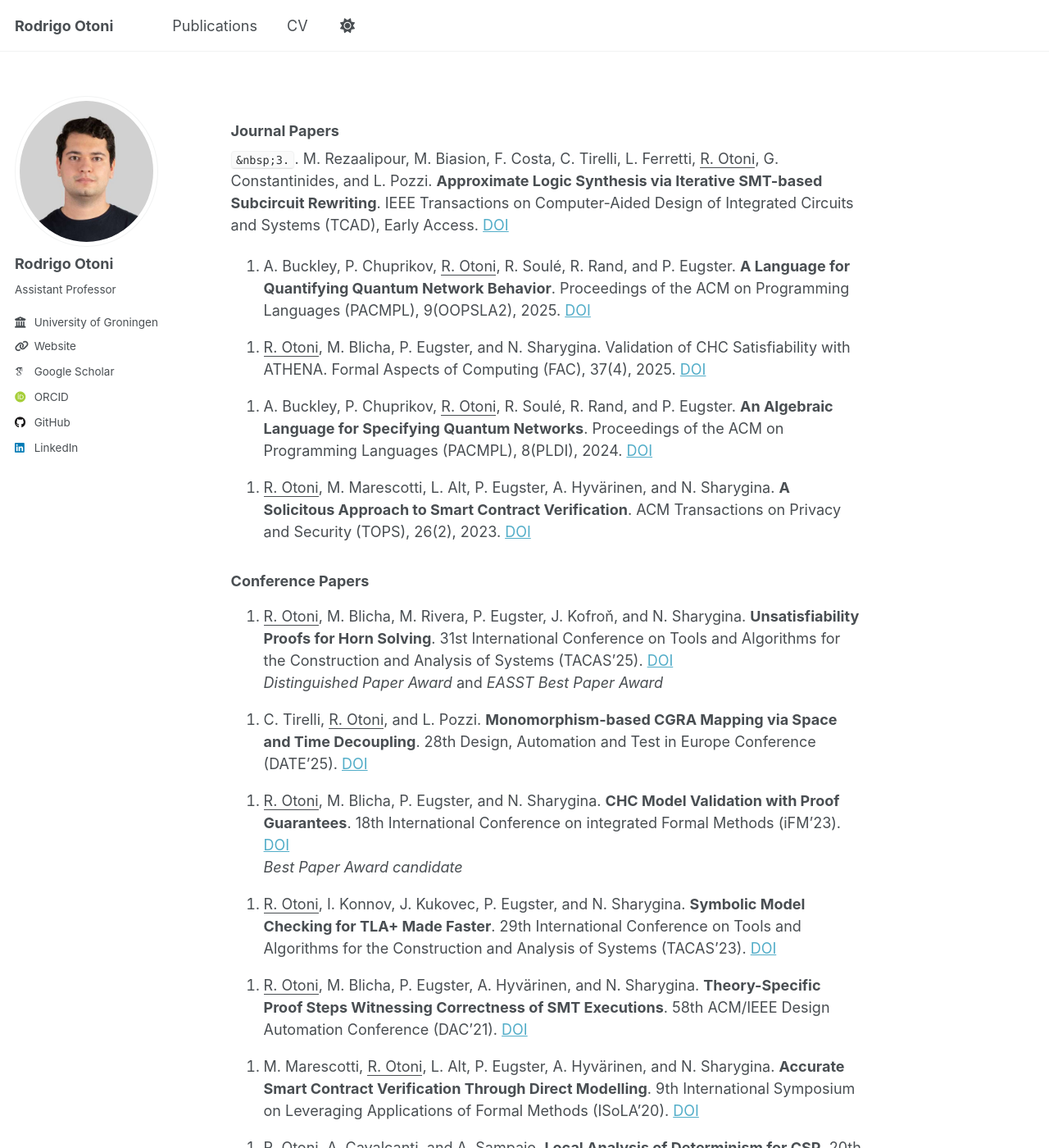
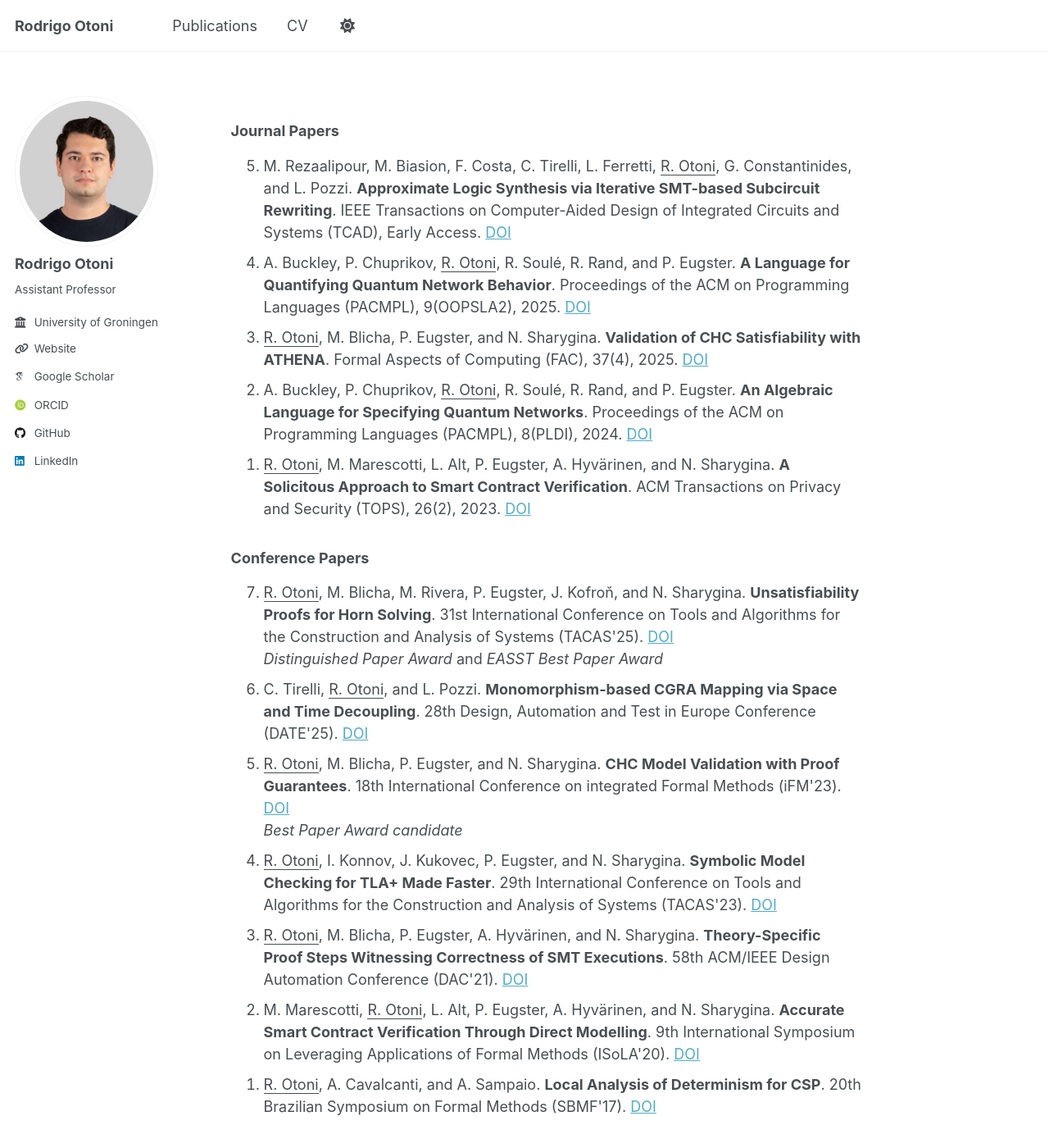
Before and after one commit to rodrigo7491/rodrigo7491.github.io, a Jekyll site: the page built from _pages/publications.md, in a window 1280 px wide and 1400 px high. Shown: the whole window at 82% size. Built offline with Jekyll 4.4.1, drawn with Linux system fonts in a browser that asks for light colours; some web fonts are replaced; part of the change alters nothing that is shown; some of the changed text lies outside the part shown.

Commit message:
update publications

```diff
--- a/_pages/publications.md
+++ b/_pages/publications.md
@@ -5,105 +5,128 @@ author_profile: true
 redirect_from:
 ---
 
+<style>
+li {
+  margin: 10px 0;
+}
+</style>
+
 ### Journal Papers
 
-`&nbsp;3.`. M. Rezaalipour, M. Biasion, F. Costa, C. Tirelli, L. Ferretti, <ins>R. Otoni</ins>, G. Constantinides, and L. Pozzi.
-**Approximate Logic Synthesis via Iterative SMT-based Subcircuit Rewriting**.
+<ol reversed>
+
+<li>
+M. Rezaalipour, M. Biasion, F. Costa, C. Tirelli, L. Ferretti, <ins>R. Otoni</ins>, G. Constantinides, and L. Pozzi.
+<b>Approximate Logic Synthesis via Iterative SMT-based Subcircuit Rewriting</b>.
 IEEE Transactions on Computer-Aided Design of Integrated Circuits and Systems (TCAD), Early Access.
-[DOI](https://doi.org/10.1109/TCAD.2025.3638267)
+<a href="https://doi.org/10.1109/TCAD.2025.3638267">DOI</a>
+</li>
 
- [//]: comment
+<li>
+A. Buckley, P. Chuprikov, <ins>R. Otoni</ins>, R. Soulé, R. Rand, and P. Eugster.
+<b>A Language for Quantifying Quantum Network Behavior</b>.
+Proceedings of the ACM on Programming Languages (PACMPL), 9(OOPSLA2), 2025.
+<a href="https://doi.org/10.1145/3763135">DOI</a>
+</li>
 
-4. A. Buckley, P. Chuprikov, <ins>R. Otoni</ins>, R. Soulé, R. Rand, and P. Eugster.
-**A Language for Quantifying Quantum Network Behavior**.
-Proceedings of the ACM on Programming Languages (PACMPL), 9(OOPSLA2), 2025.
-[DOI](https://doi.org/10.1145/3763135)
+<li>
+<ins>R. Otoni</ins>, M. Blicha, P. Eugster, and N. Sharygina.
+<b>Validation of CHC Satisfiability with ATHENA</b>.
+Formal Aspects of Computing (FAC), 37(4), 2025.
+<a href="https://doi.org/10.1145/3716505">DOI</a>
+</li>
 
- [//]: comment
+<li>
+A. Buckley, P. Chuprikov, <ins>R. Otoni</ins>, R. Soulé, R. Rand, and P. Eugster.
+<b>An Algebraic Language for Specifying Quantum Networks</b>.
+Proceedings of the ACM on Programming Languages (PACMPL), 8(PLDI), 2024.
+<a href="https://doi.org/10.1145/3656430">DOI</a>
+</li>
 
-3. <ins>R. Otoni</ins>, M. Blicha, P. Eugster, and N. Sharygina.
-Validation of CHC Satisfiability with ATHENA.
-Formal Aspects of Computing (FAC), 37(4), 2025.
-[DOI](https://doi.org/10.1145/3716505)
+<li>
+<ins>R. Otoni</ins>, M. Marescotti, L. Alt, P. Eugster, A. Hyvärinen, and N. Sharygina.
+<b>A Solicitous Approach to Smart Contract Verification</b>.
+ACM Transactions on Privacy and Security (TOPS), 26(2), 2023.
+<a href="https://doi.org/10.1145/3564699">DOI</a>
+</li>
 
- [//]: comment
-
-2. A. Buckley, P. Chuprikov, <ins>R. Otoni</ins>, R. Soulé, R. Rand, and P. Eugster.
-**An Algebraic Language for Specifying Quantum Networks**.
-Proceedings of the ACM on Programming Languages (PACMPL), 8(PLDI), 2024.
-[DOI](https://doi.org/10.1145/3656430)
-
- [//]: comment
-
-1. <ins>R. Otoni</ins>, M. Marescotti, L. Alt, P. Eugster, A. Hyvärinen, and N. Sharygina.
-**A Solicitous Approach to Smart Contract Verification**.
-ACM Transactions on Privacy and Security (TOPS), 26(2), 2023.
-[DOI](https://doi.org/10.1145/3564699)
+</ol>
 
 ### Conference Papers
 
-7. <ins>R. Otoni</ins>, M. Blicha, M. Rivera, P. Eugster, J. Kofroň, and N. Sharygina.
-**Unsatisfiability Proofs for Horn Solving**.
+<ol reversed>
+
+<li>
+<ins>R. Otoni</ins>, M. Blicha, M. Rivera, P. Eugster, J. Kofroň, and N. Sharygina.
+<b>Unsatisfiability Proofs for Horn Solving</b>.
 31st International Conference on Tools and Algorithms for the Construction and Analysis of Systems (TACAS'25).
-[DOI](https://doi.org/10.1007/978-3-031-90653-4_4)
-\
-*Distinguished Paper Award* and *EASST Best Paper Award*
+<a href="https://doi.org/10.1007/978-3-031-90653-4_4">DOI</a>
+<br>
+<i>Distinguished Paper Award</i> and <i>EASST Best Paper Award</i>
+</li>
 
- [//]: comment
+<li>
+C. Tirelli, <ins>R. Otoni</ins>, and L. Pozzi.
+<b>Monomorphism-based CGRA Mapping via Space and Time Decoupling</b>.
+28th Design, Automation and Test in Europe Conference (DATE'25).
+<a href="https://doi.org/10.23919/DATE64628.2025.10992940">DOI</a>
+</li>
 
-6. C. Tirelli, <ins>R. Otoni</ins>, and L. Pozzi.
-**Monomorphism-based CGRA Mapping via Space and Time Decoupling**.
-28th Design, Automation and Test in Europe Conference (DATE'25).
-[DOI](https://doi.org/10.23919/DATE64628.2025.10992940)
+<li>
+<ins>R. Otoni</ins>, M. Blicha, P. Eugster, and N. Sharygina.
+<b>CHC Model Validation with Proof Guarantees</b>.
+18th International Conference on integrated Formal Methods (iFM'23).
+<a href="https://doi.org/10.1007/978-3-031-47705-8_4">DOI</a>
+<br>
+<i>Best Paper Award candidate</i>
+</li>
 
- [//]: comment
+<li>
+<ins>R. Otoni</ins>, I. Konnov, J. Kukovec, P. Eugster, and N. Sharygina.
+<b>Symbolic Model Checking for TLA+ Made Faster</b>.
+29th International Conference on Tools and Algorithms for the Construction and Analysis of Systems (TACAS'23).
+<a href="https://doi.org/10.1007/978-3-031-30823-9_7">DOI</a>
+</li>
 
-5. <ins>R. Otoni</ins>, M. Blicha, P. Eugster, and N. Sharygina.
-**CHC Model Validation with Proof Guarantees**.
-18th International Conference on integrated Formal Methods (iFM'23).
-[DOI](https://doi.org/10.1007/978-3-031-47705-8_4)
-\
-*Best Paper Award candidate*
+<li>
+<ins>R. Otoni</ins>, M. Blicha, P. Eugster, A. Hyvärinen, and N. Sharygina.
+<b>Theory-Specific Proof Steps Witnessing Correctness of SMT Executions</b>.
+58th ACM/IEEE Design Automation Conference (DAC'21).
+<a href="https://doi.org/10.1109/DAC18074.2021.9586272">DOI</a>
+</li>
 
- [//]: comment
+<li>
+M. Marescotti, <ins>R. Otoni</ins>, L. Alt, P. Eugster, A. Hyvärinen, and N. Sharygina.
+<b>Accurate Smart Contract Verification Through Direct Modelling</b>.
+9th International Symposium on Leveraging Applications of Formal Methods (ISoLA'20).
+<a href="https://doi.org/10.1007/978-3-030-61467-6_12">DOI</a>
+</li>
 
-4. <ins>R. Otoni</ins>, I. Konnov, J. Kukovec, P. Eugster, and N. Sharygina.
-**Symbolic Model Checking for TLA+ Made Faster**.
-29th International Conference on Tools and Algorithms for the Construction and Analysis of Systems (TACAS'23).
-[DOI](https://doi.org/10.1007/978-3-031-30823-9_7)
+<li>
+<ins>R. Otoni</ins>, A. Cavalcanti, and A. Sampaio.
+<b>Local Analysis of Determinism for CSP</b>.
+20th Brazilian Symposium on Formal Methods (SBMF'17).
+<a href="https://doi.org/10.1007/978-3-319-70848-5_8">DOI</a>
+</li>
 
- [//]: comment
-
-3. <ins>R. Otoni</ins>, M. Blicha, P. Eugster, A. Hyvärinen, and N. Sharygina.
-**Theory-Specific Proof Steps Witnessing Correctness of SMT Executions**.
-58th ACM/IEEE Design Automation Conference (DAC'21).
-[DOI](https://doi.org/10.1109/DAC18074.2021.9586272)
-
- [//]: comment
-
-2. M. Marescotti, <ins>R. Otoni</ins>, L. Alt, P. Eugster, A. Hyvärinen, and N. Sharygina.
-**Accurate Smart Contract Verification Through Direct Modelling**.
-9th International Symposium on Leveraging Applications of Formal Methods (ISoLA'20).
-[DOI](https://doi.org/10.1007/978-3-030-61467-6_12)
-
- [//]: comment
-
-1. <ins>R. Otoni</ins>, A. Cavalcanti, and A. Sampaio.
-**Local Analysis of Determinism for CSP**.
-20th Brazilian Symposium on Formal Methods (SBMF'17).
-[DOI](https://doi.org/10.1007/978-3-319-70848-5_8)
+</ol>
 
 ### Other Papers
 
-2. <ins>R. Otoni</ins>.
-**Automatisierte Garantierte Blockchain-Technologie Verifizierung**.
+<ol reversed>
+
+<li>
+<ins>R. Otoni</ins>.
+<b>Automatisierte Garantierte Blockchain-Technologie Verifizierung</b>.
 GI Ausgezeichnete Informatikdissertationen 2023 (Band 24), 2024.
-[DOI](https://doi.org/10.18420/Diss2023-19)
+<a href="https://doi.org/10.18420/Diss2023-19">DOI</a>
+</li>
 
+<li>
+A. Buckley, P. Chuprikov, <ins>R. Otoni</ins>, R. Soulé, R. Rand, and P. Eugster.
+<b>Towards an Algebraic Specification of Quantum Networks</b>.
+1st Workshop on Quantum Networks and Distributed Quantum Computing (QuNet'23).
+<a href="https://doi.org/10.1145/3610251.3610557">DOI</a>
+</li>
 
- [//]: comment
-
-1. A. Buckley, P. Chuprikov, <ins>R. Otoni</ins>, R. Soulé, R. Rand, and P. Eugster.
-**Towards an Algebraic Specification of Quantum Networks**.
-1st Workshop on Quantum Networks and Distributed Quantum Computing (QuNet'23).
-[DOI](https://doi.org/10.1145/3610251.3610557)
+</ol>
```
